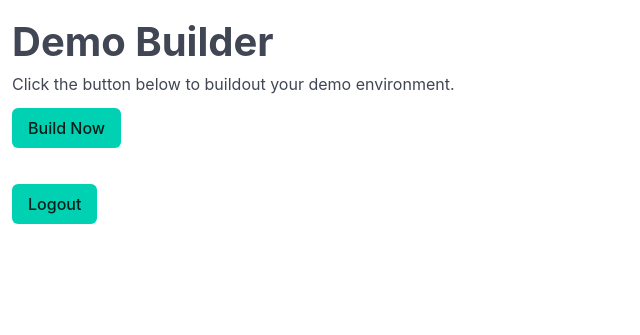
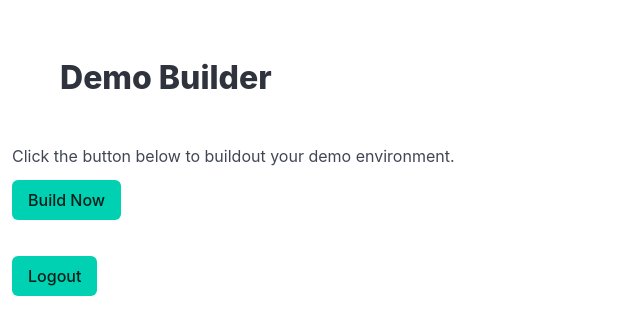
Before and after one commit to launchdarkly-labs/ld-demo-manager, a Flask app: page / in a window 1280 px wide. Shown: the top 335 px of the page, without its empty margins (0-640 px from the left). Run offline with Flask 3, Linux system fonts and the light colour scheme; the visitor is signed in with stand-in values (Sample User, id 1).

Commit message:
update to page

```diff
--- a/templates/index.html
+++ b/templates/index.html
@@ -8,7 +8,12 @@
 </head>
 
 <body class="m-3">
-    <div class="is-size-2 has-text-weight-bold">Demo Builder</div>
+    <section class="hero">
+        <div class="hero-body">
+            <p class="title">Demo Builder</p>
+        </div>
+    </section>
+    <!-- <div class="is-size-2 has-text-weight-bold">Demo Builder</div> -->
     {% if "credentials" not in session %}
     <button class="button mt-3 is-primary" onclick="location.href='/login';">Login</button>
     {% else %}
```
